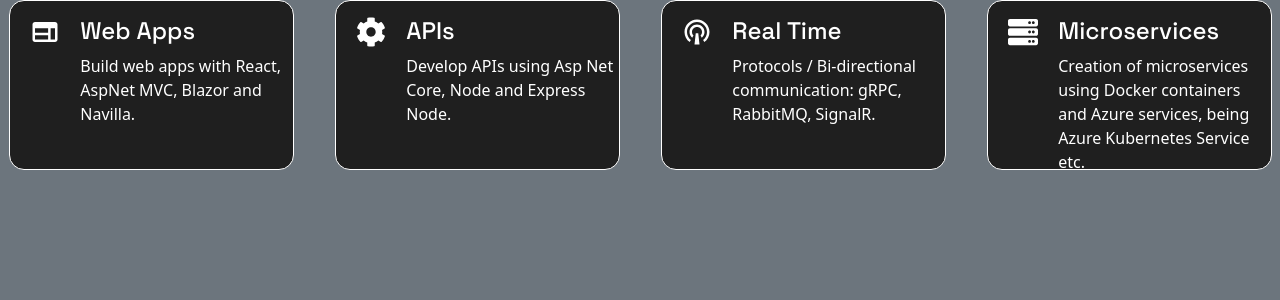
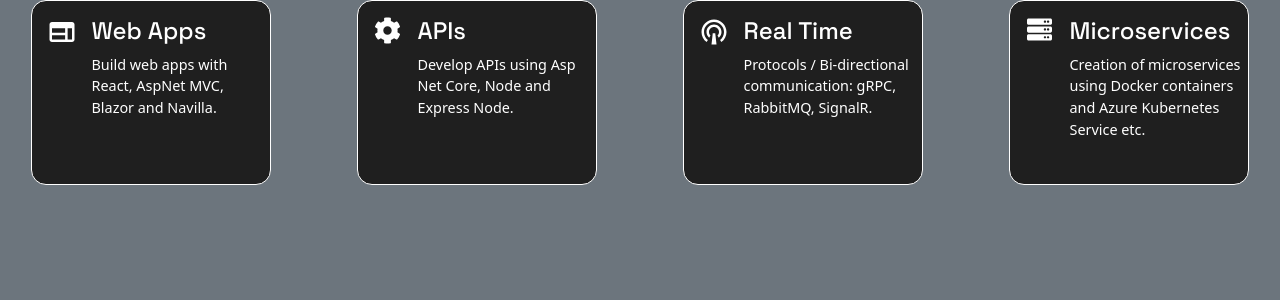
Before and after one commit to DiogoPedro/Personal-WebSite, a React (Vite) app: page /contact in a window 1280 px wide. Shown: the top 300 px of the page. Built offline with nearby package versions, Linux system fonts and the light colour scheme.

Commit message:
Ajustes nas capacidades

```diff
--- a/src/components/HomePage/Capabilities.tsx
+++ b/src/components/HomePage/Capabilities.tsx
@@ -18,8 +18,7 @@
   return (
     <div className="row">
       {/* Primeiro Card */}
-      <div className="col-3">
-        <div className="d-flex justify-content-center">
+      <div className="col-12 col-md-6 col-lg-3 mb-3 d-flex justify-content-center">
         <div
           className="card-capabilities d-flex pt-3"
           onMouseEnter={() => changeIconColor("web", "#9780e4")}
@@ -29,6 +28,7 @@
           </div>
           <div className="col-9">
             <h4>Web Apps</h4>
+            <div style={{ paddingRight: "5px" }}>
               <p>Build web apps with React, AspNet MVC, Blazor and Navilla.</p>
             </div>
           </div>
@@ -36,17 +36,17 @@
       </div>
 
       {/* Segundo Card */}
-      <div className="col-3">
-        <div className="d-flex justify-content-center">
+      <div className="col-12 col-md-6 col-lg-3 mb-3 d-flex justify-content-center">
         <div
           className="card-capabilities d-flex pt-3"
           onMouseEnter={() => changeIconColor("cog", "#9780e4")}
           onMouseLeave={() => changeIconColor("cog", "white")}>
           <div className="d-flex justify-content-center col-3">
-              <FaCog size={30} color={iconColors.cog} />
+            <FaCog size={27} color={iconColors.cog} />
           </div>
           <div className="col-9">
             <h4>APIs</h4>
+            <div style={{ paddingRight: "5px" }}>
               <p>Develop APIs using Asp Net Core, Node and Express Node.</p>
             </div>
           </div>
@@ -54,8 +54,7 @@
       </div>
 
       {/* Terceiro Card */}
-      <div className="col-3">
-        <div className="d-flex justify-content-center">
+      <div className="col-12 col-md-6 col-lg-3 mb-3 d-flex justify-content-center">
         <div
           className="card-capabilities d-flex pt-3"
           onMouseEnter={() => changeIconColor("signal", "#9780e4")}
@@ -65,28 +64,26 @@
           </div>
           <div className="col-9">
             <h4>Real Time</h4>
-              <p> Protocols / Bi-directional communication: gRPC, RabbitMQ, SignalR.</p>
+            <div style={{ paddingRight: "5px" }}>
+              <p>Protocols / Bi-directional communication: gRPC, RabbitMQ, SignalR.</p>
             </div>
           </div>
         </div>
       </div>
 
       {/* Quarto Card */}
-      <div className="col-3">
-        <div className="d-flex justify-content-center">
+      <div className="col-12 col-md-6 col-lg-3 mb-3 d-flex justify-content-center">
         <div
           className="card-capabilities d-flex pt-3"
           onMouseEnter={() => changeIconColor("server", "#9780e4")}
           onMouseLeave={() => changeIconColor("server", "white")}>
           <div className="d-flex justify-content-center col-3">
-              <FaServer size={30} color={iconColors.server} />
+            <FaServer size={25} color={iconColors.server} />
           </div>
           <div className="col-9">
             <h4>Microservices</h4>
-              <p>
-                Creation of microservices using Docker containers and Azure services, being Azure Kubernetes Service
-                etc.
-              </p>
+            <div style={{ paddingRight: "5px" }}>
+              <p>Creation of microservices using Docker containers and Azure Kubernetes Service etc.</p>
             </div>
           </div>
         </div>
--- a/src/pages/HomePage/HomePage.css
+++ b/src/pages/HomePage/HomePage.css
@@ -46,17 +46,21 @@
   transition: max-height 0.2s ease-out;
 }
 
+/* Capabilities.css */
 .card-capabilities {
-  width: 285px;
-  height: 170px;
+  width: 240px;
+  height: 185px;
   color: white;
   border: white 1.5px solid;
   background-color: #1f1f1f;
   border-radius: 15px;
   user-select: none;
+  font-size: 0.9em;
+  transition: transform 0.3s;
 }
 
 .card-capabilities:hover {
+  transform: scale(1.05);
   border: #9780e4 1.5px solid;
   color: #9780e4;
 }
```
Lines whose indentation alone changed are shown as unchanged.
